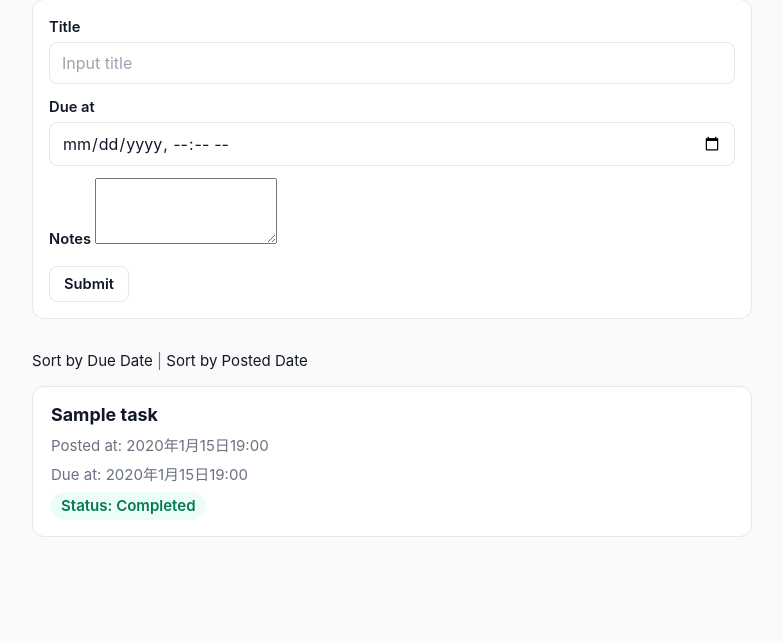
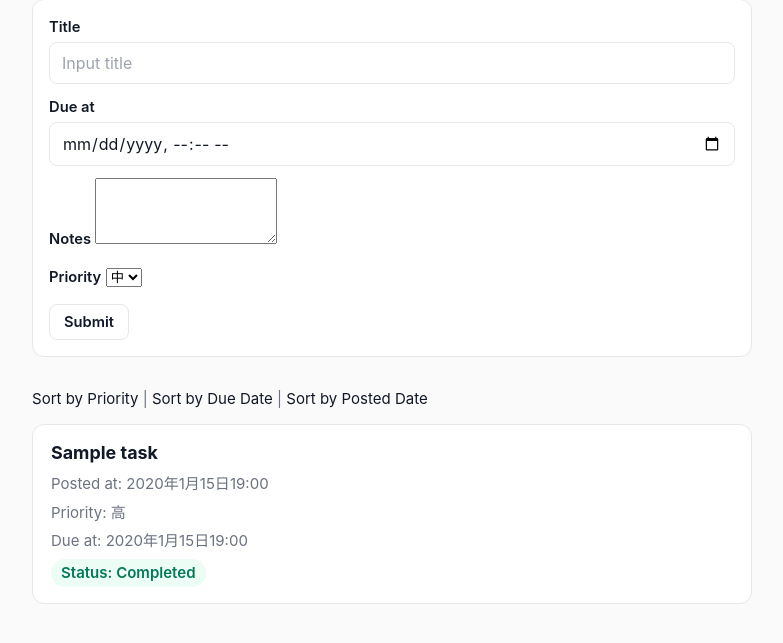
Before and after one commit to mui-1729/django-test-exercise, a Django app: page / in a window 1280 px wide. Shown: the part 129-772 px from the top of the page, without its empty margins (248-1031 px from the left). Run offline with Django 5.2, Linux system fonts and the light colour scheme; tables that the repository leaves empty hold one stand-in row (values such as "Sample post").

Commit message:
Add task priorities

```diff
--- a/todo/models.py
+++ b/todo/models.py
@@ -5,11 +5,24 @@ from django.utils import timezone
 
 
 class Task(models.Model):
+    PRIORITY_HIGH = 1
+    PRIORITY_MEDIUM = 2
+    PRIORITY_LOW = 3
+    PRIORITY_CHOICES = (
+        (PRIORITY_HIGH, '高'),
+        (PRIORITY_MEDIUM, '中'),
+        (PRIORITY_LOW, '低'),
+    )
+
     title = models.CharField(max_length=100)
     completed = models.BooleanField(default=False)
     posted_at = models.DateTimeField(default=timezone.now)
     due_at = models.DateTimeField(null=True, blank=True)
     notes = models.TextField(blank=True, default='')
+    priority = models.PositiveSmallIntegerField(
+        choices=PRIORITY_CHOICES,
+        default=PRIORITY_MEDIUM,
+    )
 
     def is_overdue(self, dt):
         if self.due_at is None:
--- a/todo/templates/todo/detail.html
+++ b/todo/templates/todo/detail.html
@@ -17,6 +17,7 @@
       <li>Due at: {{ task.due_at }}</li>
       {% endif %}
       <li>Notes: {{ task.notes }}</li>
+      <li>Priority: {{ task.get_priority_display }}</li>
       {% if task.completed %}
       <li class="task-status completed">Status: Completed</li>
       {% else %}
--- a/todo/templates/todo/index.html
+++ b/todo/templates/todo/index.html
@@ -28,12 +28,21 @@
       <textarea id="notesInput" name="notes" rows="4"></textarea>
     </div>
     <div>
+      <label for="priorityInput">Priority</label>
+      <select id="priorityInput" name="priority">
+        {% for value, label in priority_choices %}
+        <option value="{{ value }}" {% if value == 2 %}selected{% endif %}>{{ label }}</option>
+        {% endfor %}
+      </select>
+    </div>
+    <div>
       <button type="submit">Submit</button>
     </div>
   </form>
   <br />
 
   <div class="sort-links">
+    <a href="{% url 'index' %}?order=priority">Sort by Priority</a> |
     <a href="{% url 'index' %}?order=due">Sort by Due Date</a> |
     <a href="{% url 'index' %}?order=post">Sort by Posted Date</a>
   </div>
@@ -43,6 +52,7 @@
     <h2><a href="{% url 'detail' task.id %}">{{ task.title }}</a></h2>
     <ul>
       <li>Posted at: {{ task.posted_at }}</li>
+      <li>Priority: {{ task.get_priority_display }}</li>
       {% if task.due_at %}
       <li>Due at: {{ task.due_at }}</li>
       {% endif %}
--- a/todo/views.py
+++ b/todo/views.py
@@ -17,20 +17,34 @@ def _parse_due_at(value):
     return make_aware(due_at)
 
 
+def _parse_priority(value):
+    try:
+        priority = int(value)
+    except (TypeError, ValueError):
+        return Task.PRIORITY_MEDIUM
+
+    valid_priorities = {choice[0] for choice in Task.PRIORITY_CHOICES}
+    return priority if priority in valid_priorities else Task.PRIORITY_MEDIUM
+
+
 def index(request):
     if request.method == 'POST':
         task = Task(title=request.POST['title'],
                     due_at=_parse_due_at(request.POST.get('due_at')),
-                    notes=request.POST.get('notes', ''))
+                    notes=request.POST.get('notes', ''),
+                    priority=_parse_priority(request.POST.get('priority')))
         task.save()
 
-    if request.GET.get('order') == 'due':
+    if request.GET.get('order') == 'priority':
+        tasks = Task.objects.order_by('priority', '-posted_at')
+    elif request.GET.get('order') == 'due':
         tasks = Task.objects.order_by('due_at')
     else:
         tasks = Task.objects.order_by('-posted_at')
 
     context = {
-        'tasks': tasks
+        'tasks': tasks,
+        'priority_choices': Task.PRIORITY_CHOICES,
     }
     return render(request, 'todo/index.html', context)
 
@@ -82,10 +96,12 @@ def update(request, task_id):
         task.title = request.POST['title']
         task.due_at = _parse_due_at(request.POST.get('due_at'))
         task.notes = request.POST.get('notes', '')
+        task.priority = _parse_priority(request.POST.get('priority'))
         task.save()
         return redirect('detail', task_id=task.id)
 
     context = {
-        'task': task
+        'task': task,
+        'priority_choices': Task.PRIORITY_CHOICES,
     }
     return render(request, 'todo/edit.html', context)
```
Also changed, not shown: todo/templates/todo/edit.html (+8 -0 lines), todo/tests.py (+22 -0 lines), todo/migrations/0002_task_priority.py (added).
